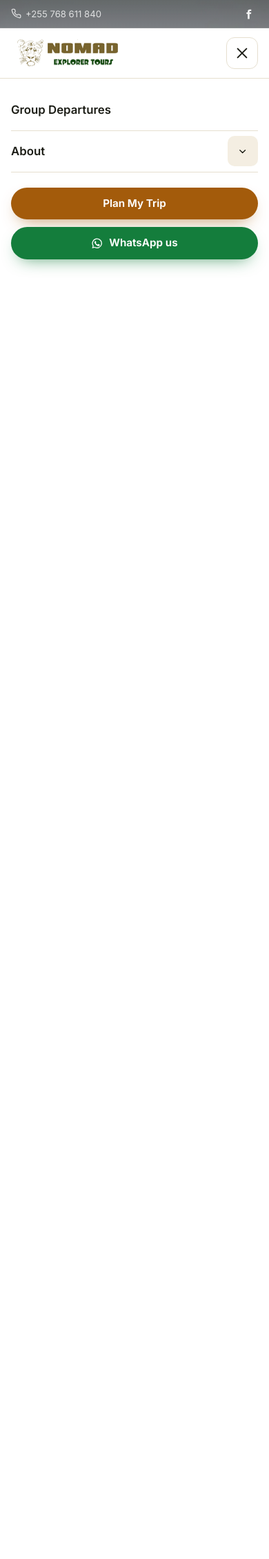
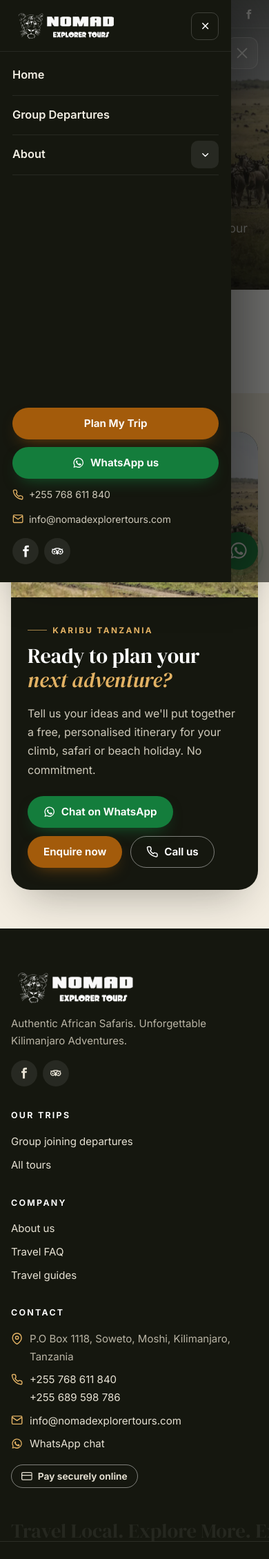
Before and after one commit to Barackwilliam/Nomad-tour, a Django app: page /faq/ in a window 390 px wide, after a click that opens the changed part. Shown: the top 2260 px of the page at 69% size. Before the commit the page ends 392 px from the top, so only its background shows below. Run offline with Django 5.2, Linux system fonts and the light colour scheme; data comes from the database, SQL or seed files in the repository; data that the repository does not hold is empty.

Commit message:
Back to the original design, with a left sidebar menu on phones
The new-identity commit is reverted. On phones and tablets the menu now
slides in from the left in the site's dark colour (#15170f), with the
package lists, Plan My Trip, WhatsApp, phone, email and socials.
Desktop keeps the original top navigation.

Co-Authored-By: Claude Opus 5.5 <noreply@anthropic.com>
Claude-Session: https://claude.ai/code/session_01GFUFTJCZUAnwReNhKsfJJF

```diff
--- a/tours/static/tours/css/site.css
+++ b/tours/static/tours/css/site.css
@@ -130,24 +130,34 @@ ul, ol { padding-left: 1.2em; }
 .burger[aria-expanded="true"] span:nth-child(2) { opacity: 0; }
 .burger[aria-expanded="true"] span:nth-child(3) { transform: translateY(-7px) rotate(-45deg); }
 
-.nav { position: fixed; top: var(--nav-top, var(--header-h)); left: 0; right: 0; bottom: 0; background: #fff; padding: 1rem var(--gutter) 2rem; overflow-y: auto; display: none; }
-.nav.is-open { display: block; animation: nav-in .3s var(--ease); }
-@keyframes nav-in { from { opacity: 0; transform: translateY(-10px); } to { opacity: 1; transform: none; } }
-.nav__list { list-style: none; margin: 0; padding: 0; }
-.nav__item { position: relative; border-bottom: 1px solid var(--line); display: flex; flex-wrap: wrap; align-items: center; }
-.nav__link { flex: 1; display: flex; align-items: center; gap: .3em; padding: .95rem 0; color: var(--ink); font-weight: 600; text-decoration: none; font-size: 1.05rem; }
+/* Phones & tablets: menu is a left sidebar in the site's dark colour */
+.nav { position: fixed; top: 0; left: 0; bottom: 0; z-index: 2; width: min(86vw, 340px); display: flex; flex-direction: column; overflow-y: auto; overscroll-behavior: contain; background: var(--night); color: #cfcabb; transform: translateX(-102%); visibility: hidden; transition: transform .38s var(--ease), visibility .38s; box-shadow: 24px 0 60px rgba(0,0,0,.35); }
+.nav.is-open { transform: none; visibility: visible; }
+.nav-overlay { position: fixed; inset: 0; z-index: 1; background: rgba(12,13,9,.6); }
+.nav-overlay[hidden] { display: none; }
+.nav__head { display: flex; align-items: center; justify-content: space-between; gap: 1rem; padding: 18px 18px 16px; border-bottom: 1px solid rgba(255,255,255,.08); }
+.nav__head img { width: 150px; height: auto; }
+.nav__close { width: 40px; height: 40px; border-radius: 10px; border: 1px solid rgba(255,255,255,.18); background: transparent; color: #fff; display: grid; place-items: center; cursor: pointer; }
+.nav__list { list-style: none; margin: 0; padding: 6px 18px; }
+.nav__item { position: relative; border-bottom: 1px solid rgba(255,255,255,.08); display: flex; flex-wrap: wrap; align-items: center; }
+.nav__link { flex: 1; display: flex; align-items: center; gap: .3em; padding: .9rem 0; color: #f3efe4; font-weight: 600; text-decoration: none; font-size: 1.02rem; }
+.nav__link:hover { color: var(--gold); }
 .nav__link .chev { display: none; }
-.nav__toggle { width: 44px; height: 44px; border: 0; background: var(--sand); border-radius: 10px; color: var(--ink); cursor: pointer; display: grid; place-items: center; }
+.nav__toggle { width: 40px; height: 40px; border: 0; background: rgba(255,255,255,.08); border-radius: 10px; color: #fff; cursor: pointer; display: grid; place-items: center; }
+.nav__toggle .i { transition: transform .3s var(--ease); }
 .nav__toggle[aria-expanded="true"] .i { transform: rotate(180deg); }
-.drop { display: none; width: 100%; padding: 0 0 .8rem .2rem; }
-.drop.is-open { display: block; }
+.drop { display: none; width: 100%; padding: 0 0 .8rem .4rem; }
+.drop.is-open { display: block; animation: fade-up .3s var(--ease); }
 .drop ul { list-style: none; margin: 0; padding: 0; }
-.drop a { display: block; padding: .45rem 0; color: var(--text); text-decoration: none; font-size: .95rem; }
-.drop a:hover { color: var(--accent); }
-.drop__head { font-weight: 700; color: var(--brand) !important; }
+.drop a { display: block; padding: .42rem 0; color: #cfcabb; text-decoration: none; font-size: .93rem; }
+.drop a:hover { color: #fff; }
+.drop__head { font-weight: 700; color: var(--gold) !important; }
 .drop__head span { float: right; }
-.drop__more { font-weight: 600; color: var(--accent) !important; }
-.nav__mobile-cta { display: grid; gap: .7rem; margin-top: 1.4rem; }
+.drop__more { font-weight: 600; color: var(--gold) !important; }
+.nav__mobile-cta { display: grid; gap: .7rem; margin-top: auto; padding: 1.4rem 18px 1.6rem; }
+.nav__contact { display: flex; align-items: center; gap: .55em; color: #cfcabb; text-decoration: none; font-size: .88rem; overflow-wrap: anywhere; }
+.nav__contact .i { color: var(--gold); }
+.nav__mobile-cta .socials { margin-top: .3rem; }
 body.nav-open { overflow: hidden; }
 
 .messages { padding-top: 1rem; position: relative; z-index: 5; }
@@ -756,7 +766,15 @@ a.contact-card:hover { transform: translateY(-3px); box-shadow: var(--shadow-lg)
   .logo img { width: 186px; }
   .burger, .nav__toggle, .nav__mobile-cta { display: none; }
   .header__cta { display: inline-flex; }
-  .nav { position: static; display: block; padding: 0; background: transparent; overflow: visible; animation: none; }
+  .nav { position: static; display: block; width: auto; padding: 0; background: transparent; overflow: visible; animation: none; transform: none; visibility: visible; box-shadow: none; color: inherit; }
+  .nav__head, .nav-overlay, .nav__item--mob { display: none !important; }
+  .nav__list { padding: 0; }
+  .nav__link { color: var(--ink); }
+  .nav__link:hover { color: var(--accent); }
+  .drop a { color: var(--text); }
+  .drop a:hover { color: var(--accent); }
+  .drop__head { color: var(--brand) !important; }
+  .drop__more { color: var(--accent) !important; }
   .nav__list { display: flex; gap: .15rem; }
   .nav__item { border: 0; }
   .nav__link { padding: .6rem .6rem; font-size: .92rem; border-radius: 8px; white-space: nowrap; position: relative; }
--- a/tours/static/tours/js/site.js
+++ b/tours/static/tours/js/site.js
@@ -29,17 +29,23 @@
     });
   }
 
-  // ---------------------------------------------------------------- Mobile menu
+  // ---------------------------------------------------------------- Mobile menu: left sidebar
   var burger = document.getElementById("burger");
   var nav = document.getElementById("nav");
+  var navClose = document.getElementById("nav-close");
+  var navOverlay = document.getElementById("nav-overlay");
   if (burger && nav) {
-    burger.addEventListener("click", function () {
-      nav.style.setProperty("--nav-top", header.getBoundingClientRect().bottom + "px");
-      var open = nav.classList.toggle("is-open");
+    var setNav = function (open) {
+      nav.classList.toggle("is-open", open);
+      if (navOverlay) navOverlay.hidden = !open;
       burger.setAttribute("aria-expanded", open ? "true" : "false");
-      header.classList.toggle("menu-open", open);
       document.body.classList.toggle("nav-open", open);
-    });
+      if (open && navClose) navClose.focus();
+    };
+    burger.addEventListener("click", function () { setNav(!nav.classList.contains("is-open")); });
+    if (navClose) navClose.addEventListener("click", function () { setNav(false); burger.focus(); });
+    if (navOverlay) navOverlay.addEventListener("click", function () { setNav(false); });
+    document.addEventListener("keydown", function (e) { if (e.key === "Escape" && nav.classList.contains("is-open")) setNav(false); });
     nav.querySelectorAll(".nav__toggle").forEach(function (btn) {
       btn.addEventListener("click", function () {
         var drop = btn.parentElement.querySelector(".drop");
--- a/tours/templates/tours/base.html
+++ b/tours/templates/tours/base.html
@@ -62,8 +62,14 @@
         <img class="logo__white" src="{% static 'tours/img/logo-white.png' %}" alt="" width="190" height="48" aria-hidden="true">
       </a>
 
+      <div class="nav-overlay" id="nav-overlay" hidden></div>
       <nav class="nav" id="nav" aria-label="Main menu">
+        <div class="nav__head">
+          <img src="{% static 'tours/img/logo-white.png' %}" alt="{{ site.company_name }}" width="160" height="40">
+          <button class="nav__close" id="nav-close" type="button" aria-label="Close menu"><svg class="i"><use href="#i-close"/></svg></button>
+        </div>
         <ul class="nav__list">
+          <li class="nav__item nav__item--mob"><a href="{% url 'home' %}" class="nav__link">Home</a></li>
           {% for item in menu %}
           <li class="nav__item has-drop">
             <a href="{{ item.category.get_absolute_url }}" class="nav__link">{{ item.category.label }}<svg class="i chev" aria-hidden="true"><use href="#i-chevron"/></svg></a>
@@ -96,6 +102,9 @@
         <div class="nav__mobile-cta">
           <a href="{% url 'plan_trip' %}" class="btn btn--accent btn--block">Plan My Trip</a>
           <a href="{{ site.whatsapp_url }}" class="btn btn--wa btn--block" target="_blank" rel="noopener"><svg class="i"><use href="#i-whatsapp"/></svg>WhatsApp us</a>
+          <a href="tel:{{ site.phone_link }}" class="nav__contact"><svg class="i"><use href="#i-phone"/></svg>{{ site.phone }}</a>
+          <a href="mailto:{{ site.email }}" class="nav__contact"><svg class="i"><use href="#i-mail"/></svg>{{ site.email }}</a>
+          <div class="socials">{% for key, label, url in site.social_links %}<a href="{{ url }}" target="_blank" rel="noopener" aria-label="{{ label }}"><svg class="i"><use href="#i-{{ key }}"/></svg></a>{% endfor %}</div>
         </div>
       </nav>
 
```
